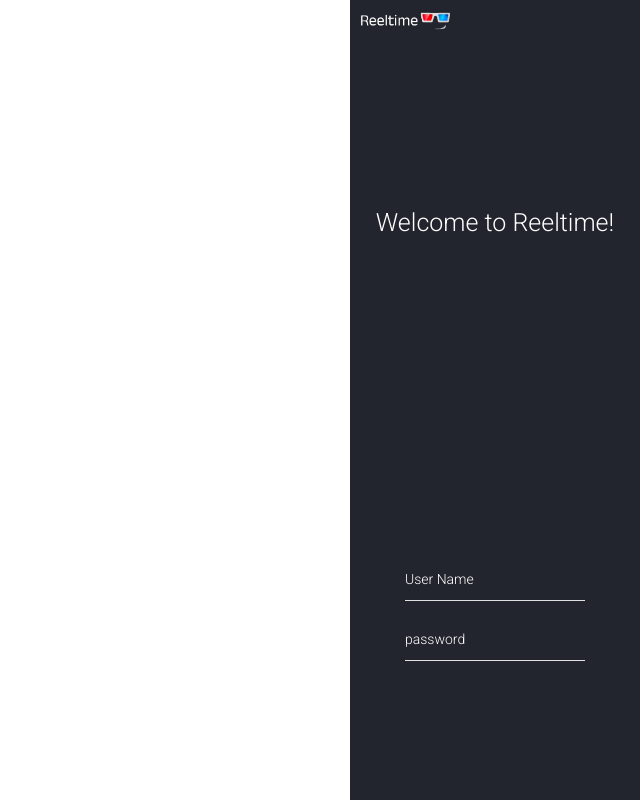
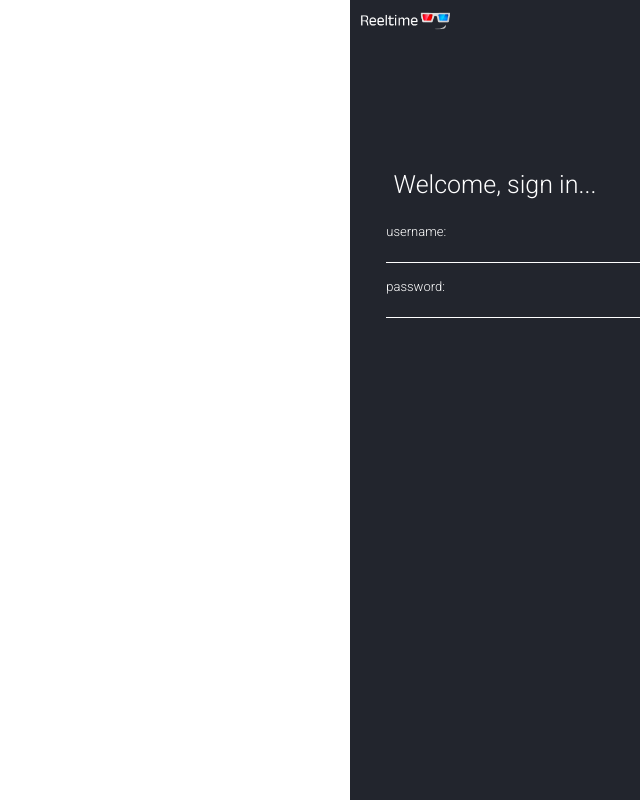
Before and after one commit to vidushimeel/ReeltimeUI-React, a React (Create React App) app: page / in a window 1280 px wide. Shown: the whole page, without its empty margins (640-1280 px from the left). Built offline with nearby package versions, Linux system fonts and the light colour scheme; a web font is replaced by a local one.

Commit message:
Username and sign in addition, scroll bar

```diff
--- a/src/App.css
+++ b/src/App.css
@@ -25,6 +25,8 @@
   font-size: 20px;
 }
 .sidePanel {
+  overflow-x: hidden;
+  overflow-y: auto;
   position: absolute;
   right: 0px;
   height: 100%; /* 765 pixels dont delete this comment*/
@@ -34,18 +36,10 @@
 
 .reeltimeheading {
   font-size: 25px;
-  padding-top: 15%;
+  padding-top: 50%;
   text-align: center;
 }
 
-.footer {
-  position: fixed;
-  right: 0;
-  bottom: 0;
-  width: 290px;
-  color: white;
-  text-align: center;
-}
 
 
 #logo{
@@ -55,47 +49,36 @@
   width: 10px;
 }
 
-.myform-area .form-area .form-input input{
-  height: 60px;
-  background-color: #22252D;
+
+.signin {
+  margin: auto;
+  width: 75%;
+  font-size: 13px;
+
+  }
+
+label {
+    display: block;
 }
-.myform-area .form-area .form-input input,
-.myform-area .form-area .form-input textarea{
-  text-transform: capitalize;
-  width: 180px;
-  box-sizing: border-box;
+
+input[type='submit'],
+label {
+    margin-top: 1rem;
+}
+
+input[type=text], input[type = password] {
+  background: transparent;
+  border: none;
+  border-bottom: 1px solid #ffffff;
+  padding-bottom: 5px;
+  padding-top: 3px;
+  color: white;
+
+
+}
+
+input:focus, textarea:focus, select:focus{
   outline: none;
-  border: none;
-  border-bottom: 1.5px solid #e1e1e1;
-  color: #428BD8;
+  color: white;
+
 }
-.myform-area .form-area .form-input form .form-group{
-  position: relative;
-}
-.myform-area .form-area .form-input form .form-group label{
-  position: absolute;
-  top: 30px;
-  left: 0;
-  pointer-events: none;
-  font-size: 14px;
-  color: #ffffff;
-  margin-bottom: 0;
-  transition: all .45s;
-}
-.myform-area .form-area .form-input input:focus ~ label,
-.myform-area .form-area .form-input textarea:focus ~ label,
-.myform-area .form-area .form-input input:valid ~ label,
-.myform-area .form-area .form-input textarea:valid ~ label{
-  top: -3px;
-  opacity: 0;
-  left: 0;
-  color: #428BD8;
-  font-size: 12px;
-  font-weight: bold;
-}
-.myform-area .form-area .form-input input:focus,
-.myform-area .form-area .form-input textarea:focus,
-.myform-area .form-area .form-input input:valid,
-.myform-area .form-area .form-input textarea:valid{
-  border-bottom: 1.5px solid #428BD8;
-}
--- a/src/App.js
+++ b/src/App.js
@@ -6,43 +6,29 @@
   return (
 
     <div class="sidePanel">
-    <body>
 
 
-      <div class = "reeltimeheading">
-      <p>Welcome to Reeltime!</p>
+     <div class = "reeltimeheading">
+      <p>Welcome, sign in...</p>
       </div>
 
+    <div class = "signin">
+    <label for="username">username:</label>
+    <input type="text" id="username" name="username" size="30"/>
+    <label for="pass">password:</label>
+    <input type="password" id="pass" name="password" size="30" minlength="8" required/> </div>
 
-  <section class="myform-area">
-                  <div class="row justify-content-center">
-                          <div class="form-area login-form">
-                              <div class="form-input">
-                                  <form>
-                                      <div class="form-group">
-                                          <input type="text"  id="" name="name" required/>
-                                          <label>User Name</label>
-                                      </div>
-                                      <div class="form-group">
-                                          <input type="password" id="" name="password" required/>
-                                          <label>password</label>
-                                      </div>
-                                  </form>
-                             </div>
-                      </div>
-                  </div>
-
-          </section>
 
       <div id="logo">
       <img src={templogo}  alt="temporary logo smirk with 3d glasses" width={90}  />
       </div>
 
-
-    </body>
+</div>
 
 
-    </div>
+
+
+
 
 
 
```
